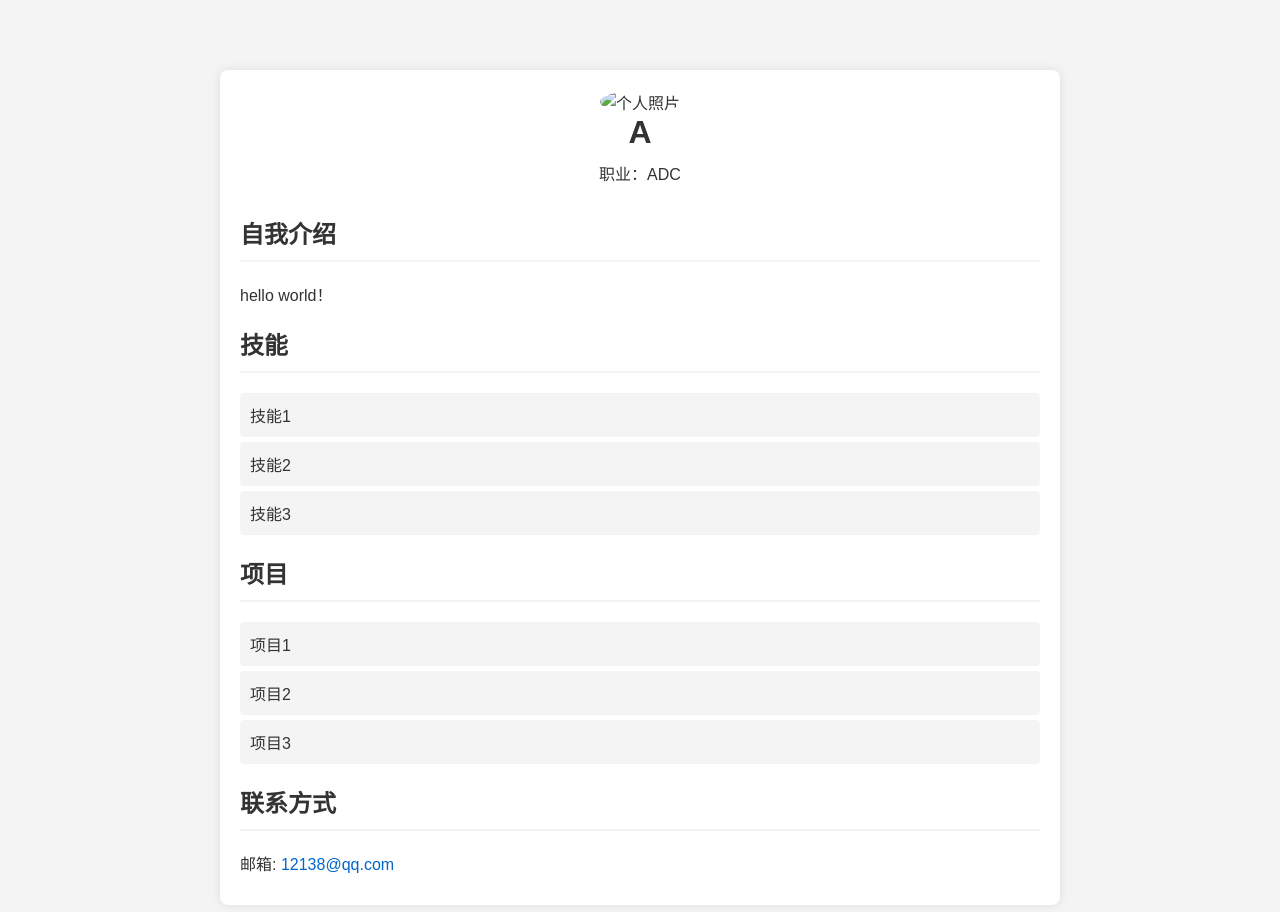
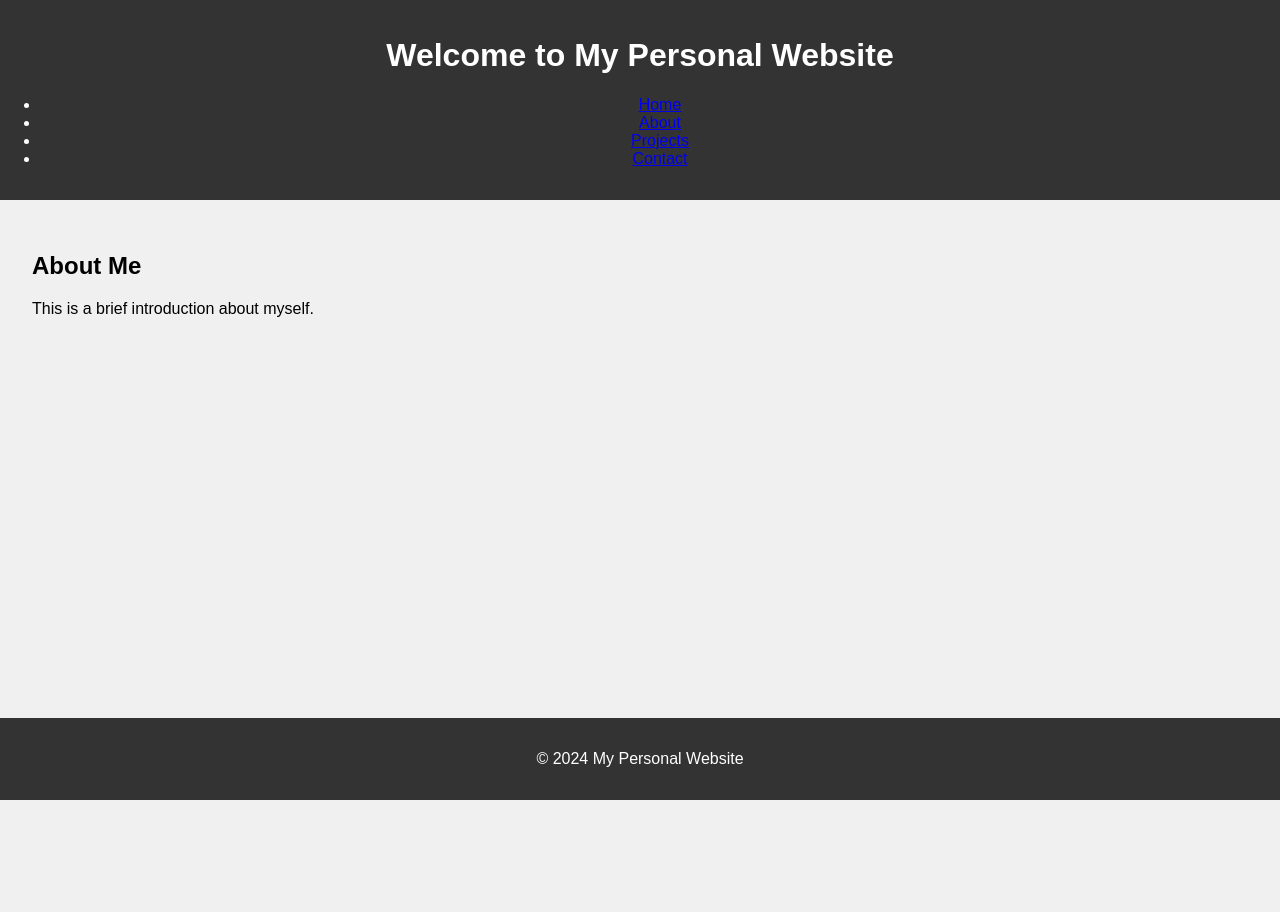
Before and after one commit to chungyonyoung/CJ-Web, a plain HTML site: page index.html in a window 1280 px wide. After the commit the page ends 800 px from the top, so only its background shows below. Drawn offline with Linux system fonts and the light colour scheme.

Commit message:
Update index.html

```diff
--- a/index.html
+++ b/index.html
@@ -1,105 +1,31 @@
 <!DOCTYPE html>
-<html lang="zh-CN">
+<html lang="en">
 <head>
     <meta charset="UTF-8">
     <meta name="viewport" content="width=device-width, initial-scale=1.0">
-    <title>个人简介</title>
-    <style>
-        body {
-            font-family: Arial, sans-serif;
-            background-color: #f4f4f4;
-            color: #333;
-            margin: 0;
-            padding: 20px;
-        }
-        .container {
-            max-width: 800px;
-            margin: 50px auto;
-            background-color: #fff;
-            padding: 20px;
-            border-radius: 8px;
-            box-shadow: 0 0 10px rgba(0, 0, 0, 0.1);
-        }
-        .header {
-            text-align: center;
-            margin-bottom: 30px;
-        }
-        .header img {
-            border-radius: 50%;
-            width: 150px;
-            height: 150px;
-            object-fit: cover;
-        }
-        h1 {
-            margin: 0;
-            font-size: 2em;
-        }
-        p {
-            margin: 10px 0;
-        }
-        h2 {
-            border-bottom: 2px solid #f4f4f4;
-            padding-bottom: 10px;
-        }
-        .contact a {
-            color: #0066cc;
-            text-decoration: none;
-        }
-        .contact a:hover {
-            text-decoration: underline;
-        }
-        .skills, .projects {
-            margin-bottom: 20px;
-        }
-        .skills ul, .projects ul {
-            list-style: none;
-            padding: 0;
-        }
-        .skills li, .projects li {
-            background: #f4f4f4;
-            margin: 5px 0;
-            padding: 10px;
-            border-radius: 4px;
-        }
-    </style>
+    <title>My Personal Website</title>
+    <link rel="stylesheet" href="styles.css">
 </head>
 <body>
-    <div class="container">
-        <div class="header">
-            <img src="your-photo.jpg" alt="个人照片">
-            <h1>A</h1>
-            <p>职业：ADC</p>
-        </div>
+    <header>
+        <h1>Welcome to My Personal Website</h1>
+        <nav>
+            <ul>
+                <li><a href="index.html">Home</a></li>
+                <li><a href="about.html">About</a></li>
+                <li><a href="projects.html">Projects</a></li>
+                <li><a href="contact.html">Contact</a></li>
+            </ul>
+        </nav>
+    </header>
+    <main>
         <section>
-            <h2>自我介绍</h2>
-            <p>hello world！</p>
+            <h2>About Me</h2>
+            <p>This is a brief introduction about myself.</p>
         </section>
-        <section>
-            <h2>技能</h2>
-            <div class="skills">
-                <ul>
-                    <li>技能1</li>
-                    <li>技能2</li>
-                    <li>技能3</li>
-                </ul>
-            </div>
-        </section>
-        <section>
-            <h2>项目</h2>
-            <div class="projects">
-                <ul>
-                    <li>项目1</li>
-                    <li>项目2</li>
-                    <li>项目3</li>
-                </ul>
-            </div>
-        </section>
-        <section>
-            <h2>联系方式</h2>
-            <p class="contact">
-                邮箱: <a href="mailto:12138@qq.com">12138@qq.com</a>
-            </p>
-        </section>
-    </div>
+    </main>
+    <footer>
+        <p>&copy; 2024 My Personal Website</p>
+    </footer>
 </body>
 </html>
```
